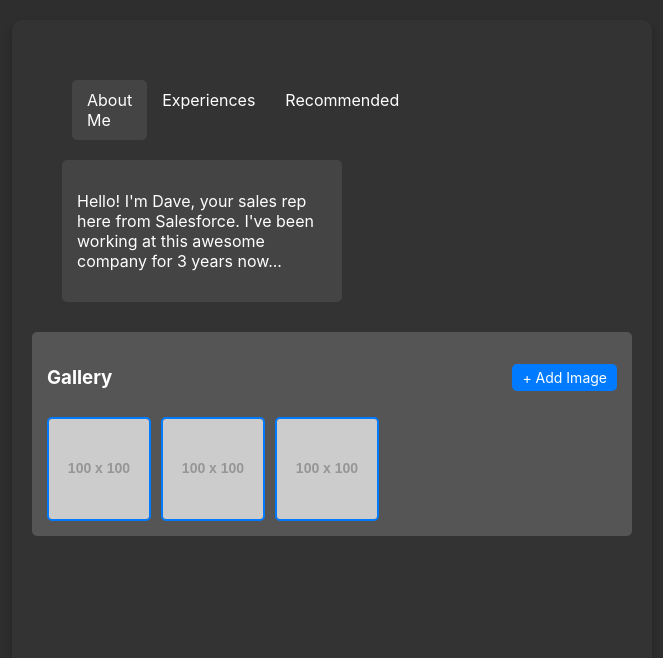
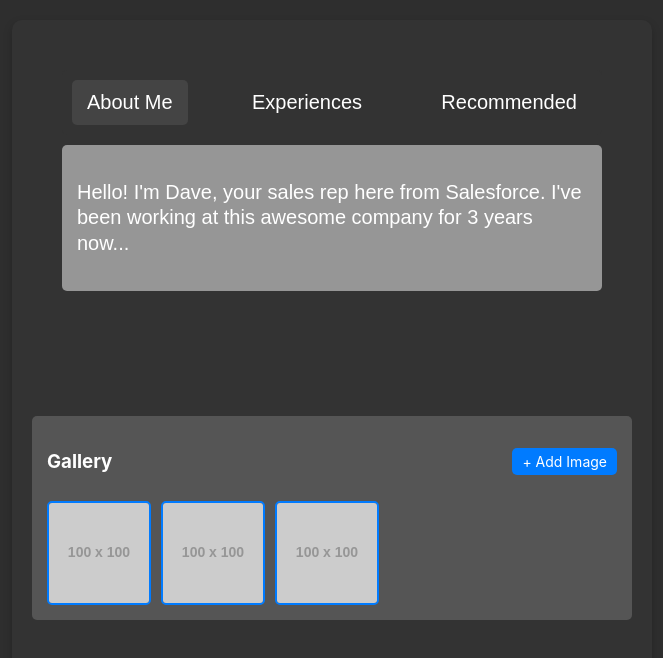
Before and after one commit to Paragk3/my-app, a React (Create React App) app: page / in a window 1280 px wide. Shown: the top 658 px of the page, without its empty margins (608-1271 px from the left). Built offline with nearby package versions, Linux system fonts and the light colour scheme.

Commit message:
update topography and tab container in css

```diff
--- a/src/TabComponent.css
+++ b/src/TabComponent.css
@@ -3,13 +3,28 @@
   display: flex;
   gap: 20px;
   padding: 20px;
+  font-family: 'Plus Jakarta Sans', sans-serif;
+  font-size: 20px;
+  font-weight: 400;
+  line-height: 25.2px;
+  text-align: left;
 }
 
 /* Tabs section */
 .tabs-container {
-  width: 50%;
+  width: 720px;
+  height: 316px;
+  top: 96px;
+  left: 922px;
+  gap: 0px;
+  opacity: 1;
   padding: 10px;
   border-radius: 10px;
+  font-family: 'Plus Jakarta Sans', sans-serif;
+  font-size: 20px;
+  font-weight: 400;
+  line-height: 25.2px;
+  text-align: left;
 }
 
 .tabs {
@@ -18,12 +33,22 @@
   background-color: #333;
   padding: 10px;
   border-radius: 5px;
+  font-family: 'Plus Jakarta Sans', sans-serif;
+  font-size: 20px;
+  font-weight: 400;
+  line-height: 25.2px;
+  text-align: left;
 }
 
 .tab {
   padding: 10px 15px;
   color: white;
   cursor: pointer;
+  font-family: 'Plus Jakarta Sans', sans-serif;
+  font-size: 20px;
+  font-weight: 400;
+  line-height: 25.2px;
+  text-align: left;
 }
 
 .tab.active {
@@ -32,9 +57,14 @@
 }
 
 .tab-content {
-  background-color: #444;
+  background-color:rgba(150, 150, 150, 1);
   color: white;
   padding: 15px;
   border-radius: 5px;
   margin-top: 10px;
+  font-family: 'Plus Jakarta Sans', sans-serif;
+  font-size: 20px;
+  font-weight: 400;
+  line-height: 25.2px;
+  text-align: left;
 }
```
